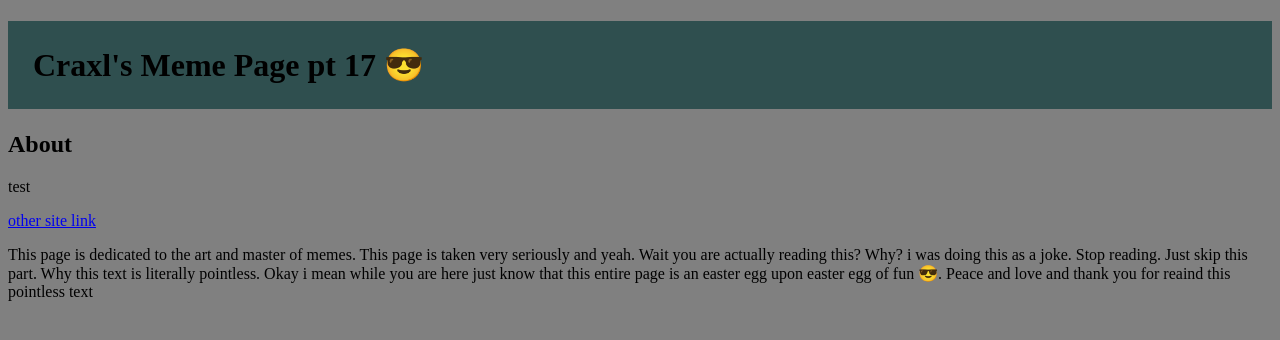
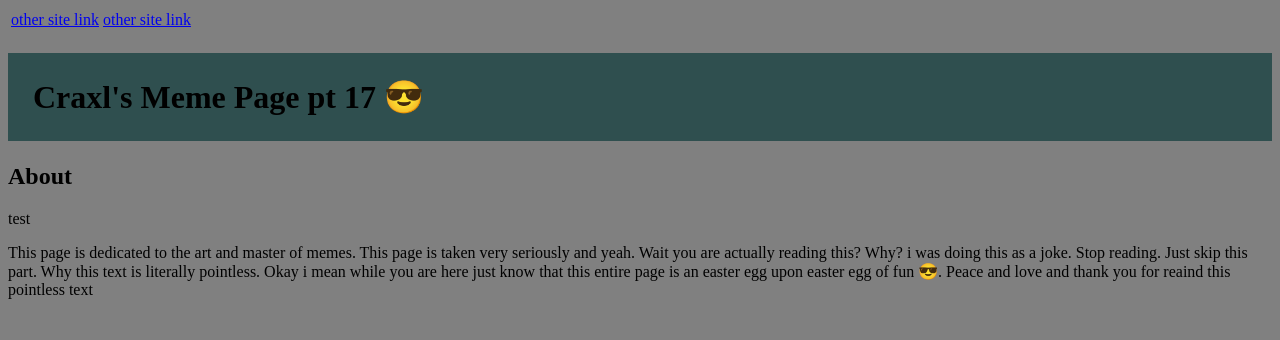
Before and after one commit to Craxl/Craxl.github.io, a plain HTML site: page index.html in a window 1280 px wide. Drawn offline with Linux system fonts and the light colour scheme.

Commit message:
linked to antoher website on top

```diff
--- a/index.html
+++ b/index.html
@@ -8,11 +8,17 @@
   <link rel="stylesheet" href="index.css">
 </head>
 <body>
+    <table>
+        <tr>
+          <td><a href="secondsite.html">other site link</a></td>
+          <td><a href="secondsite.html">other site link</a></td>
+        </tr>
+      </table>
   <h1>Craxl's Meme Page pt 17 😎</h1>
   <h2> About</h2>
   <p>test</p>
 
-  <a href="secondsite.html">other site link</a>
+
 
   <p>This page is dedicated to the art and master of memes. This page is taken very seriously and yeah. Wait you are actually reading this? Why? i was doing this as a joke. Stop reading. Just skip this part. Why this text is literally pointless. Okay i mean while you are here just know that this entire page is an easter egg upon easter egg of fun 😎. Peace and love and thank you for reaind this pointless text</p>
 </body>
```
Also changed, not shown: index.css (line endings or trailing spaces).
